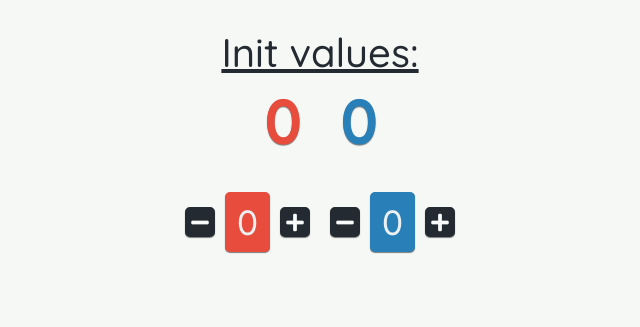
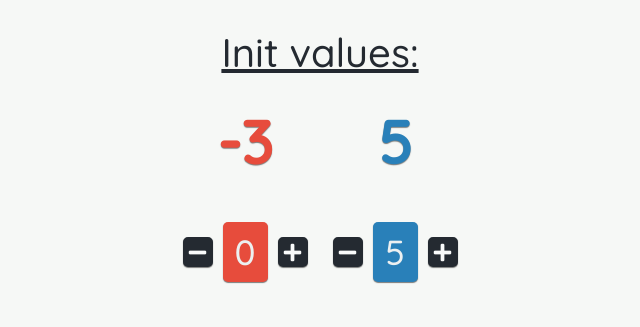
Before and after one commit to jaroslaw-bagnicki/kodilla_18.6_react-component-lifecycle, a website: page src/index.html in a window 1280 px wide. Shown: the whole page, without its empty margins (320-960 px from the left). Drawn offline with nearby package versions, Linux system fonts and the light colour scheme.

Commit message:
Some experiments

```diff
--- a/src/components/App.js
+++ b/src/components/App.js
@@ -1,7 +1,7 @@
 const App = React.createClass({
   propsTypes: {
-    red: React.PropTypes.number.isRequired,
-    blue: React.PropTypes.number.isRequired
+    red: React.PropTypes.number,
+    blue: React.PropTypes.number
   },
   render() {
     return (
--- a/src/components/Counter.js
+++ b/src/components/Counter.js
@@ -4,15 +4,46 @@ const Counter = React.createClass({
     color: React.PropTypes.string
   },
 
+  getDefaultProps() {
+    console.log('getDefaultProps()', 'props:', this.props,  'state:', this.state);
+  },
+
+  getInitialState() {
+    console.log(`${this.props.color}: getInitialState()`, 'props:', this.props, 'state:', this.state);
+    return {
+      stateValue: this.props.value > 0 ? this.props.value : 0
+    };
+  },
+
+  componetWillMount() {
+    console.log(`${this.props.color}: componetWillMount()`);
+  },
+
+  componetDidMount() {
+    console.log(`${this.props.color}: componetDidMount()`);
+  },
+
+  increment() {
+    this.setState({
+      stateValue: this.state.stateValue + 1
+    });
+  },
+
+  decrement() {
+    this.setState({
+      stateValue: this.state.stateValue > 0 ? this.state.stateValue - 1 : 0
+    });
+  },
+
   render() {
-    console.log(this.props);
+    console.log(`${this.props.color}: render()`, 'state:', this.state);
     return (
       React.createElement('div', {className: 'counter'},
-        React.createElement('button', {className: 'decrement'},
+        React.createElement('button', {className: 'decrement', onClick: this.decrement},
           React.createElement('i', {className: 'fas fa-minus'})
         ),
-        React.createElement('span', {className: `value ${this.props.color}`}, '0'),
-        React.createElement('button', {className: 'increment'},
+        React.createElement('span', {className: `value ${this.props.color}`}, this.state.stateValue),
+        React.createElement('button', {className: 'increment', onClick: this.increment},
           React.createElement('i', {className: 'fas fa-plus'})
         )
       )
--- a/src/index.js
+++ b/src/index.js
@@ -1,2 +1,2 @@
-var app = React.createElement(App, {red: 0, blue: 0});
+var app = React.createElement(App, {red: -3, blue: 5});
 ReactDOM.render(app, document.getElementById('app'));
--- a/src/style.css
+++ b/src/style.css
@@ -31,6 +31,7 @@ button {
   font-size: 10px;
   --red: #e74c3c;
   --blue: #2980b9;
+  --green: #2ecc71;
 }
 
 
@@ -45,9 +46,9 @@ body {
 }
 
 .app {
-  max-width: 35rem;
+  max-width: 30rem;
   margin: 0 auto;
-  padding: 1.2rem;
+  padding: 1.2rem 0;
 }
 
 .labelsTitle {
@@ -59,6 +60,7 @@ body {
 }
 
 .labels {
+  display: flex;
   text-align: center;
   font-size: 6rem;
   font-weight: 600;
@@ -66,6 +68,7 @@ body {
 
 .redLabel,
 .blueLabel {
+  width: 15rem;
   margin: 2rem;
   text-shadow: 0px 1px 1px rgba(0, 0, 0, .5);
 }
@@ -80,13 +83,15 @@ body {
 
 .counters {
   display: flex;
-  margin: 3rem 1rem;
+  margin: 3rem 0;
 }
 
 .counter {
-  margin: 1rem;
+  width: 15rem;
+  flex-shrink: 0;
   display: flex;
   flex-direction: row;
+  justify-content: center;
   align-items: center;
 
 }
@@ -113,6 +118,11 @@ body {
   background-color: var(--blue);
 }
 
+.counter .value.green {
+  background-color: var(--green);
+}
+
+
 .counter button {
   position: relative;
   height: 3rem;
```
